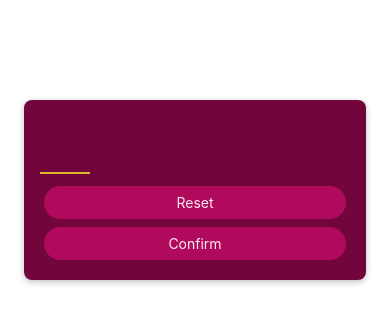
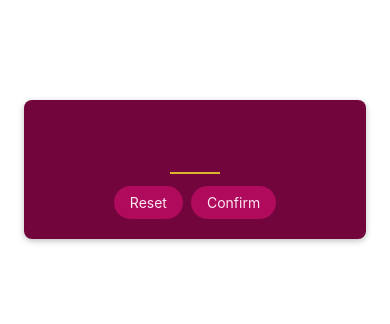
Before and after one commit to dickisujadi/mini-game, a React Native app: screen / in a window 390 px wide. Shown: the top 324 px of the page. Built offline with nearby package versions, Linux system fonts and the light colour scheme.

Commit message:
textInput - improving buttons

```diff
--- a/screens/StartGameScreen.js
+++ b/screens/StartGameScreen.js
@@ -9,9 +9,15 @@ function StartGameScreen() {
             keyboardType='number-pad'
             autoCapitalize="none"
             autoCorrect={false}
-            />
-        <PrimaryButton>Reset</PrimaryButton>
-        <PrimaryButton>Confirm</PrimaryButton>
+        />
+        <View style={styles.buttonContainer}>
+            <View style={styles.button}>
+                <PrimaryButton>Reset</PrimaryButton>
+            </View>
+            <View style={styles.button}>
+                <PrimaryButton>Confirm</PrimaryButton>
+            </View>
+        </View>
     </View>
 }
 
@@ -19,6 +25,8 @@ export default StartGameScreen
 
 const styles = StyleSheet.create({
     inputContainer: {
+        // justifyContent: 'center',
+        alignItems: 'center',
         marginTop: 100,
         padding: 16,
         marginHorizontal: 24,
@@ -41,5 +49,11 @@ const styles = StyleSheet.create({
         marginVertical: 8,
         textAlign: 'center',
         alignContent: 'center'
+    },
+    buttonContainer : {
+        flexDirection: 'row'
+    },
+    button : {
+        // flex: 1
     }
 })
```
